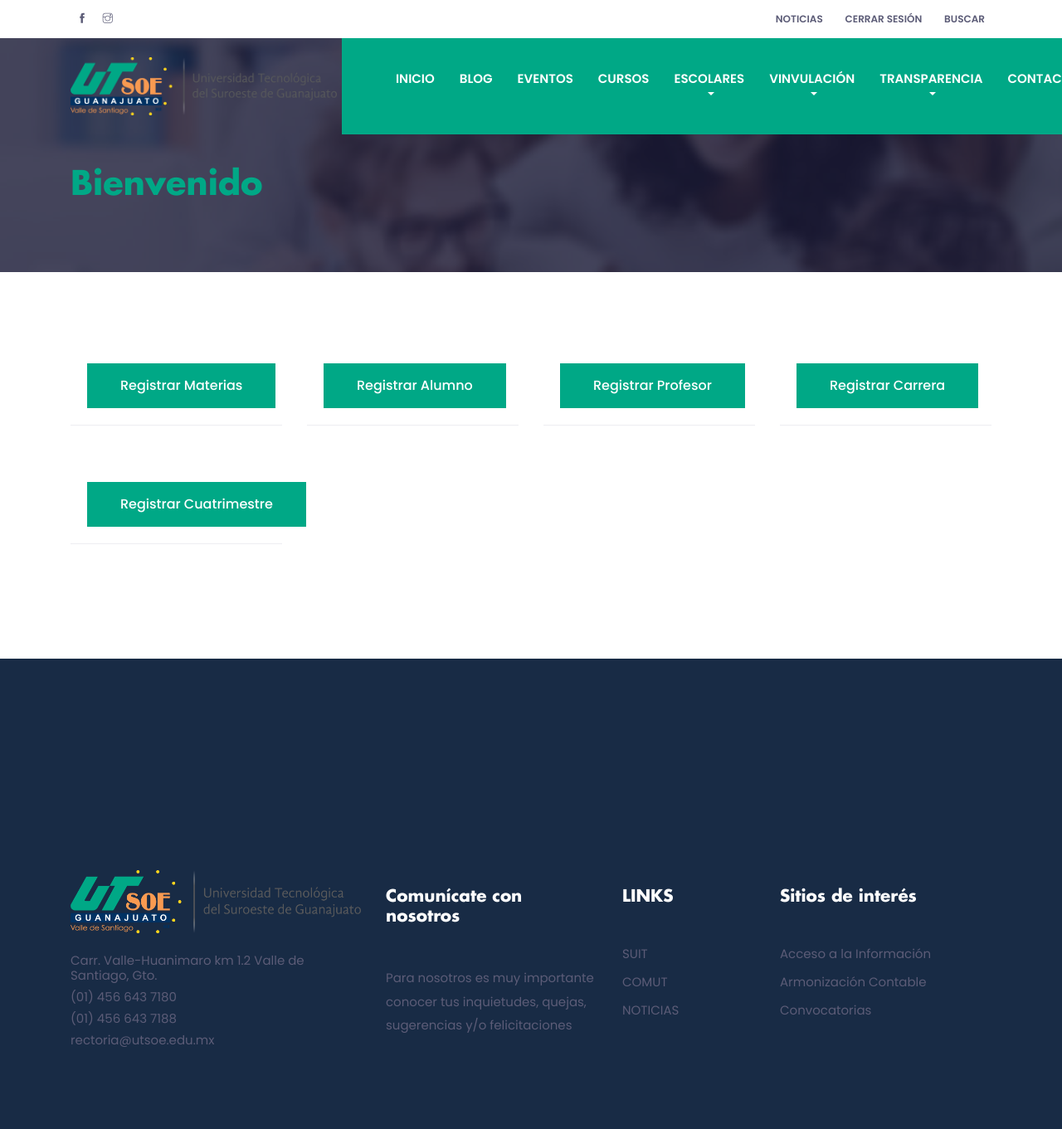
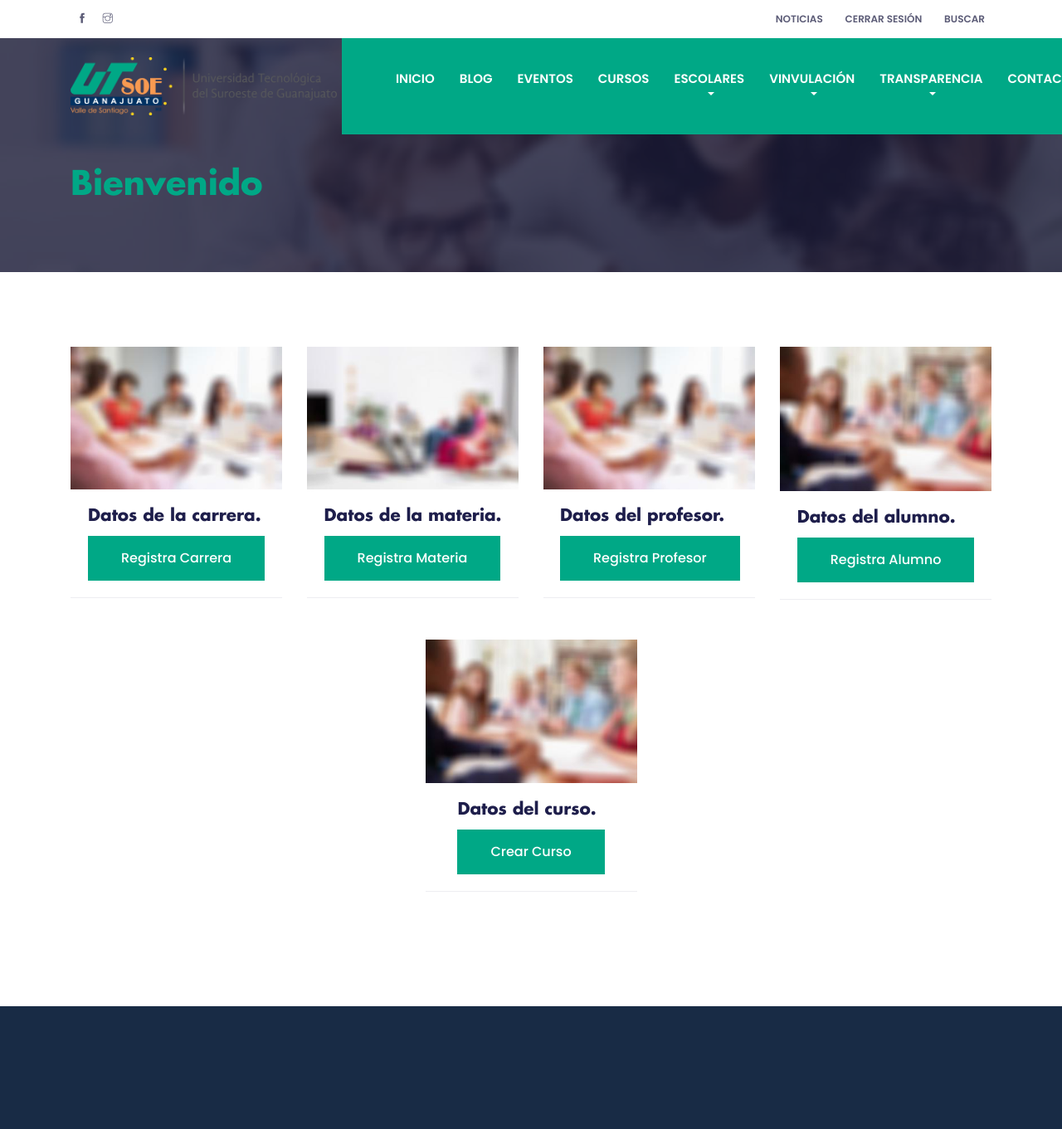
Before and after one commit to edgarbm16/SIUT-WEB, a PHP site: page /inicio_admistrador.php in a window 1280 px wide. Shown: the top 1361 px of the page at 83% size. Run offline with PHP 8.4, Linux system fonts and the light colour scheme; the visitor is signed in with stand-in values (Sample User, id 1); some libraries are stand-ins or nearby versions.

Commit message:
Inico Admin

```diff
--- a/vistas/inicio_admistrador.php
+++ b/vistas/inicio_admistrador.php
@@ -388,7 +388,7 @@
                         <div class="col-12">
                             <input type="text" class="form-control mb-3" id="Unidades" name="Unidades" placeholder="Numero de unidades totales">
                         </div>
-                        <div class="col-12">
+                        <!-- <div class="col-12">
                           <select class="form-select form-control mb-3" name="carrera" aria-label="Default select example">
                               <option selected>-- Selecciona la carrera --</option>
                               <option value="Tecnologias de la Información Área de Desarrollo de Software Multiplataforma">Tecnologias de la Información Área de Desarrollo de Software Multiplataforma</option>
@@ -425,7 +425,7 @@
                               <option value="10mo cuatrimestre">10mo cuatrimestre</option>
                               <option value="11vo cuatrimestre">11vo cuatrimestre</option>
                           </select>
-                        </div>
+                        </div> -->
 
                         <div class="col-12">
                             <button type="submit" class="btn btn-primary">Registrar</button>
@@ -478,7 +478,7 @@
 </div>
 
 <!-- Modal -->
-<div class="modal fade" id="ModalCuatrimestre" tabindex="-1" role="dialog" aria-hidden="true">
+<!-- <div class="modal fade" id="ModalCuatrimestre" tabindex="-1" role="dialog" aria-hidden="true">
     <div class="modal-dialog modal-lg" role="document">
         <div class="modal-content rounded-0 border-0 p-4">
             <div class="modal-header border-0">
@@ -518,9 +518,6 @@
                               <option value="Vespertino">Estadia</option>
                           </select>
                         </div>
-                        <!-- <div class="col-12">
-                            <input type="text" class="form-control mb-3" id="LastNameP" name="LastNameP" placeholder="Apellidos">
-                        </div> -->
                         <div class="col-12">
                             <button type="submit" class="btn btn-primary">Registrar</button>
                         </div>
@@ -529,7 +526,7 @@
             </div>
         </div>
     </div>
-</div>
+</div> -->
 
 
 
@@ -549,110 +546,79 @@
 </section>
 <!-- /page title -->
 
-<!-- blogs -->
+<!-- Registros -->
 <section class="section">
   <div class="container">
     <div class="row">
-      <!-- blog post -->
+
+      <!-- Carrera -->
       <article class="col-lg-3 col-sm-6 mb-5">
         <div class="card rounded-0 border-bottom border-primary border-top-0 border-left-0 border-right-0 hover-shadow">
-          <!-- <img class="card-img-top rounded-0" src="images/blog/post-1.jpg" alt="Post thumb"> -->
-          <div class="card-body">
-            <!-- post meta -->
-            <!-- <ul class="list-inline mb-3"> -->
-              <!-- post date -->
-              <!-- <li class="list-inline-item mr-3 ml-0">August 28, 2018</li> -->
-              <!-- author -->
-              <!-- <li class="list-inline-item mr-3 ml-0">By Somrat Sorkar</li>
-            </ul> -->
-            <!-- <a href="blog-single.html">
-              <h4 class="card-title">Lorem ipsum dolor amet, adipisicing eiusmod tempor.</h4>
-            </a> -->
-            <!-- <p class="card-text">Lorem ipsum dolor sit amet, consectetur adipisicin</p> -->
-            <a href="blog-single.html" class="btn btn-primary"  data-toggle="modal" data-target="#ModalMaterias">Registrar Materias</a>
+          <img class="card-img-top rounded-0" src="images/blog/post-3.jpg" alt="Post thumb">
+          <div class="card-body mx-auto">
+            <h4 class="card-title">Datos de la carrera.</h4>
+            <a href="" class="btn btn-primary" data-toggle="modal" data-target="#ModalCarrera">Registra carrera</a>
           </div>
         </div>
       </article>
-      <!-- blog post -->
+
+      <!-- Materias -->
       <article class="col-lg-3 col-sm-6 mb-5">
         <div class="card rounded-0 border-bottom border-primary border-top-0 border-left-0 border-right-0 hover-shadow">
-          <!-- <img class="card-img-top rounded-0" src="images/blog/post-2.jpg" alt="Post thumb"> -->
-          <div class="card-body">
-            <!-- post meta -->
-            <!-- <ul class="list-inline mb-3"> -->
-              <!-- post date -->
-              <!-- <li class="list-inline-item mr-3 ml-0">August 13, 2018</li> -->
-              <!-- author -->
-              <!-- <li class="list-inline-item mr-3 ml-0">By Jonathon Drew</li> -->
-            <!-- </ul>
-            <a href="blog-single.html">
-              <h4 class="card-title">Lorem ipsum dolor amet, adipisicing eiusmod tempor.</h4>
-            </a>
-            <p class="card-text">Lorem ipsum dolor sit amet, consectetur adipisicin</p> -->
-            <!-- <li class="list-inline-item"><a class="text-uppercase text-color p-sm-2 py-2 px-0 d-inline-block" href="#" data-toggle="modal" data-target="#signupModal">register</a></li> -->
-            <a href="blog-single.html" class="btn btn-primary" data-toggle="modal" data-target="#ModalAlumn">Registrar Alumno</a>
+          <img class="card-img-top rounded-0" src="images/blog/post-1.jpg" alt="Post thumb">
+          <div class="card-body mx-auto">
+            <h4 class="card-title">Datos de la materia.</h4>
+            <a href="" class="btn btn-primary"  data-toggle="modal" data-target="#ModalMaterias">Registra materia</a>
           </div>
         </div>
       </article>
-      <!-- blog post -->
+
+
+      <!-- Profesor -->
       <article class="col-lg-3 col-sm-6 mb-5">
         <div class="card rounded-0 border-bottom border-primary border-top-0 border-left-0 border-right-0 hover-shadow">
-          <!-- <img class="card-img-top rounded-0" src="images/blog/post-3.jpg" alt="Post thumb"> -->
-          <div class="card-body">
-            <!-- post meta -->
-            <!-- <ul class="list-inline mb-3"> -->
-              <!-- post date -->
-              <!-- <li class="list-inline-item mr-3 ml-0">August 24, 2018</li> -->
-              <!-- author -->
-              <!-- <li class="list-inline-item mr-3 ml-0">By Alex Pitt</li>
-            </ul>
-            <a href="blog-single.html">
-              <h4 class="card-title">Lorem ipsum dolor amet, adipisicing eiusmod tempor.</h4>
-            </a>
-            <p class="card-text">Lorem ipsum dolor sit amet, consectetur adipisicin</p> -->
-            <a href="blog-single.html" class="btn btn-primary" data-toggle="modal" data-target="#ModalProf">Registrar Profesor</a>
+          <img class="card-img-top rounded-0" src="images/blog/post-3.jpg" alt="Post thumb">
+          <div class="card-body mx-auto">
+          <h4 class="card-title">Datos del profesor.</h4>
+            <a href="" class="btn btn-primary" data-toggle="modal" data-target="#ModalProf">Registra profesor</a>
           </div>
         </div>
       </article>
-      <!-- blog post -->
-      <article class="col-lg-3 col-sm-6 mb-5">
+
+       <!-- Alumno -->
+       <article class="col-lg-3 col-sm-6 mb-5">
         <div class="card rounded-0 border-bottom border-primary border-top-0 border-left-0 border-right-0 hover-shadow">
-          <!-- <img class="card-img-top rounded-0" src="images/blog/post-3.jpg" alt="Post thumb"> -->
-          <div class="card-body">
-            <!-- post meta -->
-            <!-- <ul class="list-inline mb-3"> -->
-              <!-- post date -->
-              <!-- <li class="list-inline-item mr-3 ml-0">August 24, 2018</li> -->
-              <!-- author -->
-              <!-- <li class="list-inline-item mr-3 ml-0">By Alex Pitt</li>
-            </ul>
-            <a href="blog-single.html">
-              <h4 class="card-title">Lorem ipsum dolor amet, adipisicing eiusmod tempor.</h4>
-            </a>
-            <p class="card-text">Lorem ipsum dolor sit amet, consectetur adipisicin</p> -->
-            <a href="blog-single.html" class="btn btn-primary" data-toggle="modal" data-target="#ModalCarrera">Registrar Carrera</a>
+          <img class="card-img-top rounded-0" src="images/blog/post-2.jpg" alt="Post thumb">
+          <div class="card-body mx-auto">
+          <h4 class="card-title">Datos del alumno.</h4>
+            <a href="" class="btn btn-primary" data-toggle="modal" data-target="#ModalAlumn">Registra alumno</a>
           </div>
         </div>
       </article>
-      <article class="col-lg-3 col-sm-6 mb-5">
+
+       <!-- Alumno -->
+       <article class="col-lg-3 col-sm-6 mb-5 mx-auto" >
         <div class="card rounded-0 border-bottom border-primary border-top-0 border-left-0 border-right-0 hover-shadow">
-          <!-- <img class="card-img-top rounded-0" src="images/blog/post-3.jpg" alt="Post thumb"> -->
-          <div class="card-body">
-            <!-- post meta -->
-            <!-- <ul class="list-inline mb-3"> -->
-              <!-- post date -->
-              <!-- <li class="list-inline-item mr-3 ml-0">August 24, 2018</li> -->
-              <!-- author -->
-              <!-- <li class="list-inline-item mr-3 ml-0">By Alex Pitt</li>
-            </ul>
-            <a href="blog-single.html">
-              <h4 class="card-title">Lorem ipsum dolor amet, adipisicing eiusmod tempor.</h4>
-            </a>
-            <p class="card-text">Lorem ipsum dolor sit amet, consectetur adipisicin</p> -->
-            <a href="blog-single.html" class="btn btn-primary" data-toggle="modal" data-target="#ModalCuatrimestre">Registrar Cuatrimestre</a>
+          <img class="card-img-top rounded-0" src="images/blog/post-2.jpg" alt="Post thumb">
+          <div class="card-body mx-auto">
+          <h4 class="card-title">Datos del curso.</h4>
+            <a href="" class="btn btn-primary " data-toggle="modal" data-target="#ModalAlumn">Crear Curso</a>
           </div>
         </div>
       </article>
+
+
+
+
+      <!-- Cutrismestre? -->
+      <!-- <article class="col-lg-3 col-sm-6 mb-5">
+        <div class="card rounded-0 border-bottom border-primary border-top-0 border-left-0 border-right-0 hover-shadow">
+          <img class="card-img-top rounded-0" src="images/blog/post-3.jpg" alt="Post thumb">
+          <div class="card-body">
+            <a href="" class="btn btn-primary" data-toggle="modal" data-target="#ModalCuatrimestre">Registrar Cuatrimestre</a>
+          </div>
+        </div>
+      </article> -->
     </div>
   </div>
 </section>
```
